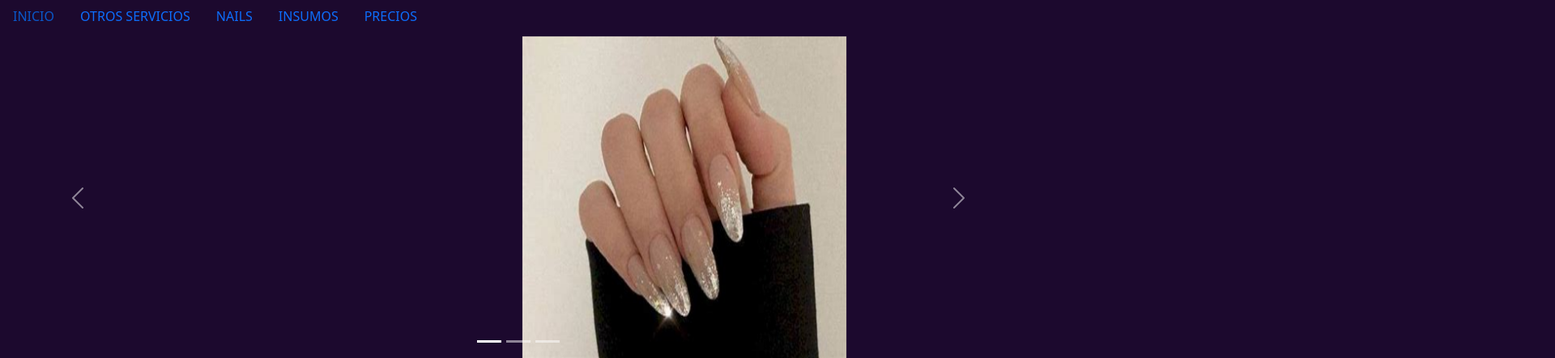
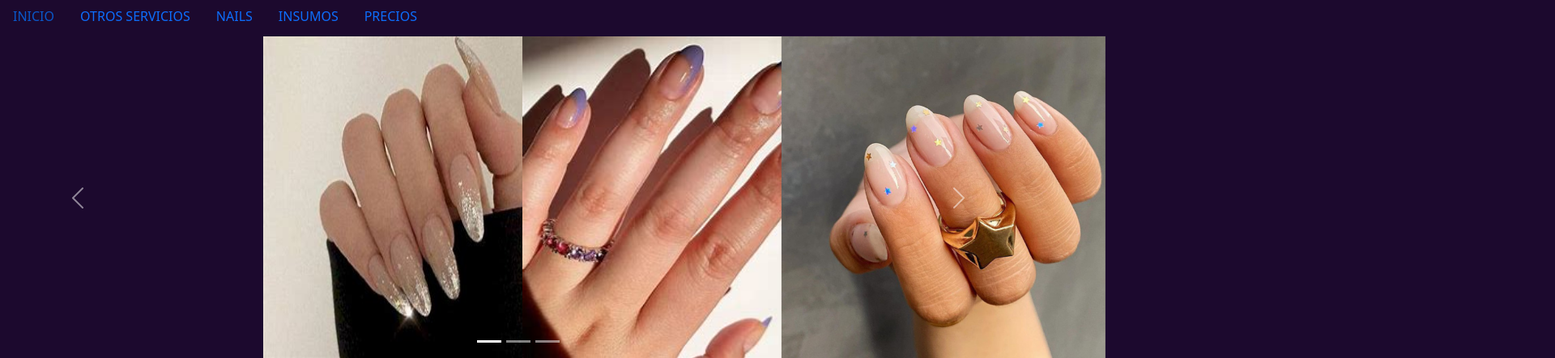
Before and after one commit to sabrina228/nuevo-repo-bootstrap, a website: page pag/nails.html in a window 1280 px wide. Shown: the top 443 px of the page at 81% size, 1920 px wide, since content can reach past the window. Drawn offline with nearby package versions, Linux system fonts and the light colour scheme; files whose address does not match are found by name.

Commit message:
acomodando imagenes

```diff
--- a/pag/nails.html
+++ b/pag/nails.html
@@ -42,13 +42,13 @@
 
             <div class="items">
               <div class="carousel-item active">
-                <img src="./imagenes/descarga.jfif" class="imagenes2" alt="...">
+                <img src="./imagenes/descarga.jfif" class="imagenes2" alt="uñas">
               </div>
-              <div class="carousel-item">
-                <img src="./imagenes/uñas.jpg" class="imagenes2" alt="...">
+              <div class="carousel-item active">
+                <img src=".//imagenes/uñas.jpg" class="imagenes2" alt="uñas">
               </div>
-              <div  class="carousel-item">
-                <img src="./imagenes/uñas2.jpg" class="imagenes2" alt="...">
+              <div class="carousel-item active">
+                <img src="./imagenes/uñas2.jpg" class="imagenes2" alt="uñas">
               </div>
             </div>
 
```
